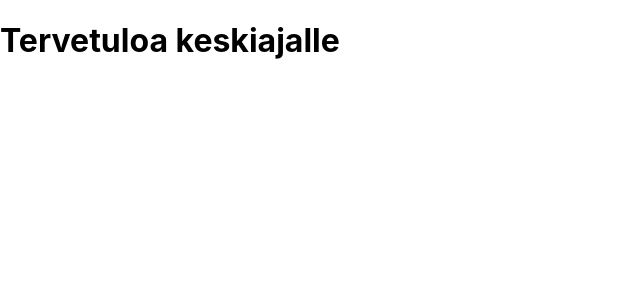
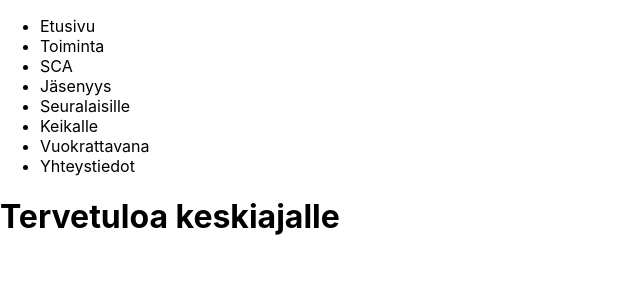
Before and after one commit to annametsapelto/humalasalo, a Next.js app in the folder humalasalo/: page / in a window 1280 px wide. Shown: the top 300 px of the page, without its empty margins (0-640 px from the left). Built offline with nearby package versions, Linux system fonts and the light colour scheme.

Commit message:
Add Navigaatio to all pages

```diff
--- a/humalasalo/Components/Navigaatio.js
+++ b/humalasalo/Components/Navigaatio.js
@@ -6,7 +6,7 @@ const Navigaatio = () => (
             <li><Link href="/"><a>Etusivu</a></Link></li>
             <li><Link href="/toiminta"><a>Toiminta</a></Link></li>
             <li><Link href="/SCA"><a>SCA</a></Link></li>
-            <li><Link href="/jäsenyys"><a>Jäsenyys</a></Link></li>
+            <li><Link href="/jasenyys"><a>Jäsenyys</a></Link></li>
             <li><Link href="/seuralaisille"><a>Seuralaisille</a></Link></li>
             <li><Link href="/keikalle"><a>Keikalle</a></Link></li>
             <li><Link href="/vuokrattavana"><a>Vuokrattavana</a></Link></li>
--- a/humalasalo/pages/SCA.js
+++ b/humalasalo/pages/SCA.js
@@ -1,5 +1,8 @@
- const SCA = () => (
+import Navigaatio from '../Components/Navigaatio';
+
+const SCA = () => (
     <div>
+        <Navigaatio/>
         <h1>Osana SCA:ta</h1>
     </div>
 )
--- a/humalasalo/pages/index.js
+++ b/humalasalo/pages/index.js
@@ -1,6 +1,9 @@
+import Navigaatio from '../Components/Navigaatio';
+
 export default function Home() {
   return (
     <div>
+      <Navigaatio/>
       <h1>Tervetuloa keskiajalle</h1>
     </div>
   )
--- a/humalasalo/pages/jäsenyys.js
+++ /dev/null
@@ -1,6 +0,0 @@
- const Jäsenyys = () => (
-    <div>
-        <h1>Jäsenyys</h1>
-    </div>
-)
-export default Jäsenyys;
--- a/humalasalo/pages/keikalle.js
+++ b/humalasalo/pages/keikalle.js
@@ -1,5 +1,8 @@
+import Navigaatio from '../Components/Navigaatio';
+
  const Keikalle = () => (
     <div>
+        <Navigaatio/>
         <h1>Keikalle</h1>
     </div>
 )
--- a/humalasalo/pages/seuralaisille.js
+++ b/humalasalo/pages/seuralaisille.js
@@ -1,5 +1,8 @@
- const Seuralaisille = () => (
+import Navigaatio from '../Components/Navigaatio';
+
+const Seuralaisille = () => (
     <div>
+        <Navigaatio/>
         <h1>Seuralaisille</h1>
     </div>
 )
--- a/humalasalo/pages/toiminta.js
+++ b/humalasalo/pages/toiminta.js
@@ -1,5 +1,8 @@
+import Navigaatio from '../Components/Navigaatio';
+
 const Toiminta = () => (
     <div>
+        <Navigaatio/>
         <h1>Toiminta</h1>
     </div>
 )
--- a/humalasalo/pages/yhteystiedot.js
+++ b/humalasalo/pages/yhteystiedot.js
@@ -1,5 +1,8 @@
+import Navigaatio from '../Components/Navigaatio';
+
 const Yhteystiedot = () => (
     <div>
+        <Navigaatio/>
         <h1>Yhteystiedot</h1>
     </div>
 )
```
Also changed, not shown: humalasalo/pages/jasenyys.js (added, +9 -0 lines).
